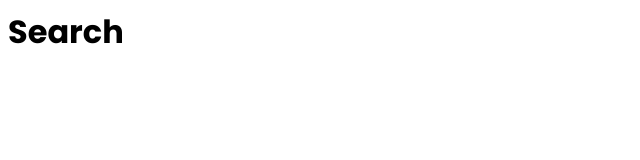
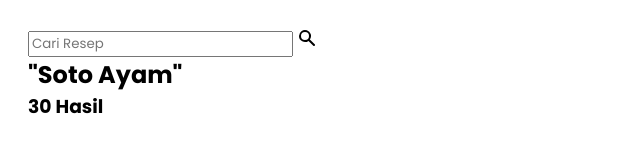
Before and after one commit to Aqshola/dicoding-resep-submission, a website built with webpack: page src/pages/search.html in a window 1280 px wide. Shown: the whole page, without its empty margins (0-640 px from the left). Built offline with nearby package versions, Linux system fonts and the light colour scheme.

Commit message:
start creating search page

```diff
--- a/src/pages/search.html
+++ b/src/pages/search.html
@@ -8,6 +8,28 @@
     <title>Search</title>
   </head>
   <body>
-    <h1>Search</h1>
+    <section id="header-search" class="container">
+      <label class="search-box" for="recipe-search">
+        <input type="search" placeholder="Cari Resep" id="recipe-search" />
+        <svg
+          xmlns="http://www.w3.org/2000/svg"
+          width="20px"
+          height="20px"
+          viewBox="0 0 20 20"
+          fill="currentColor"
+        >
+          <path
+            fill-rule="evenodd"
+            d="M8 4a4 4 0 100 8 4 4 0 000-8zM2 8a6 6 0 1110.89 3.476l4.817 4.817a1 1 0 01-1.414 1.414l-4.816-4.816A6 6 0 012 8z"
+            clip-rule="evenodd"
+          />
+        </svg>
+      </label>
+      <h1>"Soto Ayam"</h1>
+      <h3>30 Hasil</h3>
+    </section>
+    <section id="result-box">
+      <div></div>
+    </section>
   </body>
 </html>
```
Also changed, not shown: src/styles/search.scss (added).
